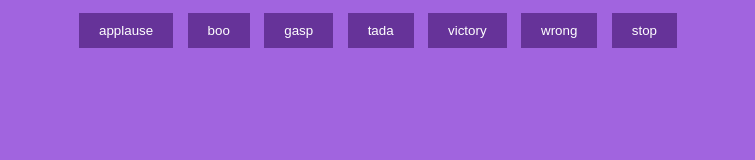
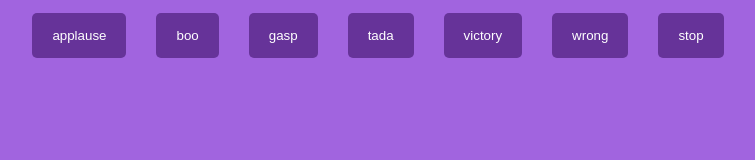
Before and after one commit to acciojob/Soundbar-Jef-king, a website: page main.html in a window 1280 px wide. Shown: the whole page, without its empty margins (262-1017 px from the left). Drawn offline with Linux system fonts and the light colour scheme.

Commit message:
created a submission

```diff
--- a/main.html
+++ b/main.html
@@ -8,12 +8,12 @@
 
 <body>
 	<div id="buttons">
-        <button class="btn" id='applause' onclick="playSound('sound1.mp3')">applause</button>
-        <button class="btn" id='boo' onclick="playSound('sound2.mp3')">boo</button>
-        <button class="btn" id='gasp' onclick="playSound('sound3.mp3')">gasp</button>
-        <button class="btn" id='tada' onclick="playSound('sound4.mp3')">tada</button>
-        <button class="btn" id='victory' onclick="playSound('sound5.mp3')">victory</button>
-        <button class="btn" id='wrong' onclick="playSound('sound6.mp3')">wrong</button>
+        <button class="btn" id='applause' onclick="playSound('https://cdn.pixabay.com/download/audio/2022/02/07/audio_51b5acd355.mp3?filename=night-ambience-17064.mp3')">applause</button>
+        <button class="btn" id='boo' onclick="playSound('https://cdn.pixabay.com/download/audio/2022/02/07/audio_51b5acd355.mp3?filename=night-ambience-17064.mp3')">boo</button>
+        <button class="btn" id='gasp' onclick="playSound('https://cdn.pixabay.com/download/audio/2022/02/07/audio_51b5acd355.mp3?filename=night-ambience-17064.mp3')">gasp</button>
+        <button class="btn" id='tada' onclick="playSound('https://cdn.pixabay.com/download/audio/2022/02/07/audio_51b5acd355.mp3?filename=night-ambience-17064.mp3')">tada</button>
+        <button class="btn" id='victory' onclick="playSound('https://cdn.pixabay.com/download/audio/2022/02/07/audio_51b5acd355.mp3?filename=night-ambience-17064.mp3')">victory</button>
+        <button class="btn" id='wrong' onclick="playSound('https://cdn.pixabay.com/download/audio/2022/02/07/audio_51b5acd355.mp3?filename=night-ambience-17064.mp3')">wrong</button>
         <button class="stop" id='stop' onclick="stopAllSounds()">stop</button>
     </div>
     <script type="text/javascript" src="./script.js">
--- a/styles.css
+++ b/styles.css
@@ -1,16 +1,26 @@
 body {
+	display:flex;
+	justify-content:center;
+	align-items:center;
     font-family: Arial, sans-serif;
     text-align: center;
 	background-color:#a164df;
 }
-
-
-
+#buttons{
+	display:flex;
+	justify-content:center;
+	align-items:center;
+	flex-wrap:wrap;
+	gap:20px;
+	width:100%;
+	height:100%;
+}
 .btn,.stop {
     background-color: #663399;
     color: #fff;
     border: none;
-    padding: 10px 20px;
+    padding: 15px 20px;
     margin: 5px;
+	border-radius:5px;
     cursor: pointer;
 }
```
